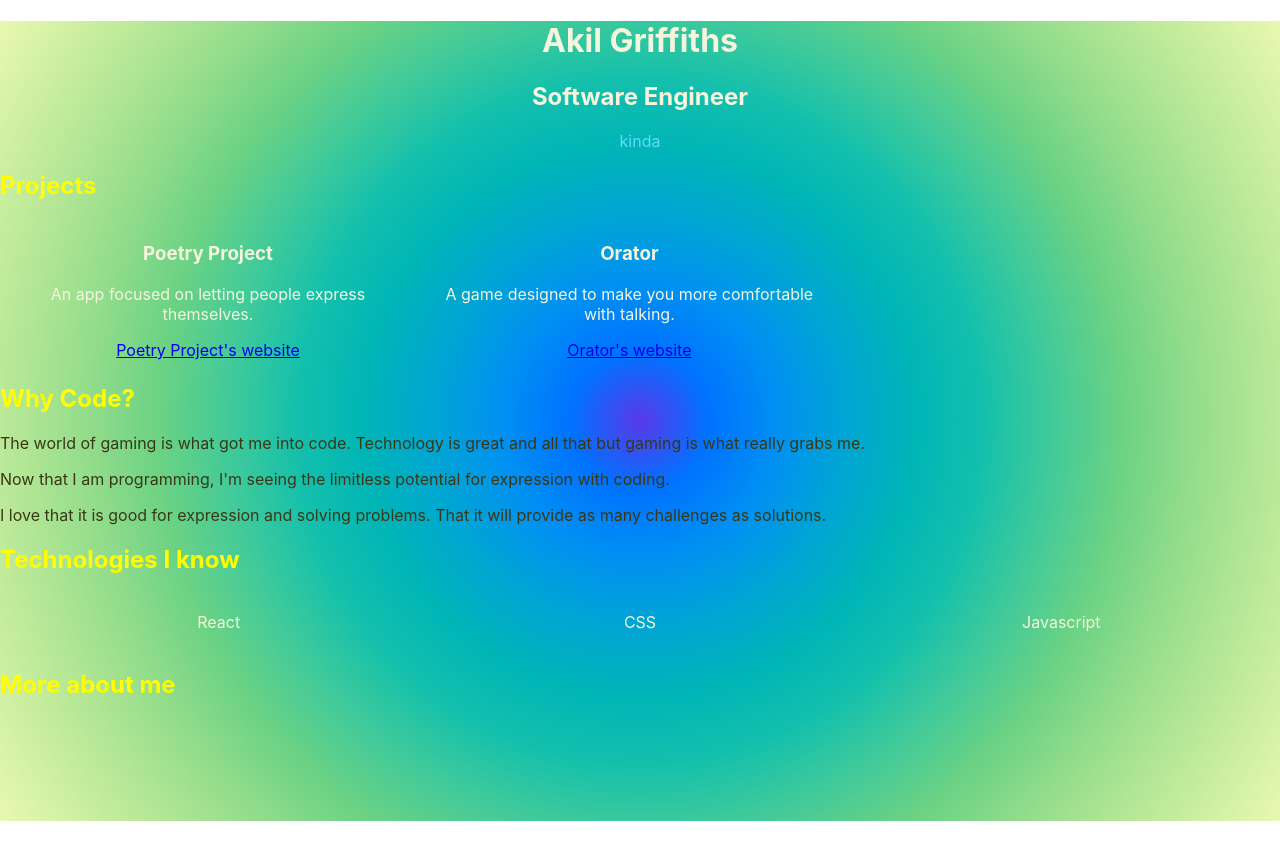
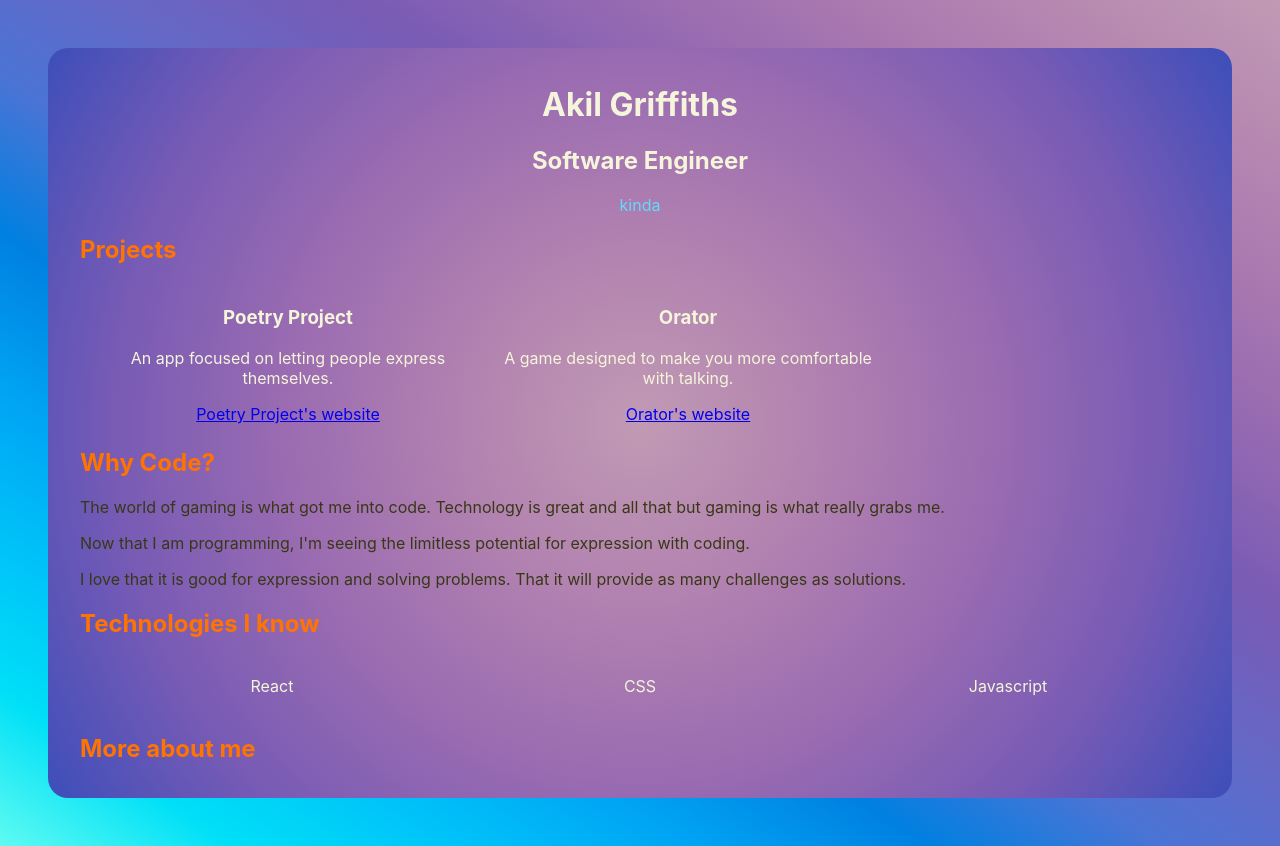
Before and after one commit to Gamoundo/portfolio, a React (Create React App) app: page / in a window 1280 px wide. Before the commit the page ends 821 px from the top, so only its background shows below. Built offline with nearby package versions, Linux system fonts and the light colour scheme.

Commit message:
changed the color

```diff
--- a/src/App.css
+++ b/src/App.css
@@ -1,8 +1,16 @@
+body {
+  text-align: center;
+  background-image: linear-gradient(to left bottom, #c19ab4, #b688b1, #a877b0, #9368b2, #785bb5, #6668c6, #4a74d5, #0080e1, #00a3f3, #00c2f9, #00e0f7, #5ffbf1);
+
+  min-height: 100%;
+  color: beige;
+}
+
 .App {
-  text-align: center;
-  background-image: radial-gradient(circle, #5a39e9, #0072ff, #0090f3, #00a5d4, #00b5b7, #14c0ac, #41ca9a, #6bd284, #91dc8b, #b1e694, #ceefa1, #e8f9b0);
-  min-height: 100vh;
-  color: beige;
+  background-image: radial-gradient(circle, #c19ab4, #b282b0, #9b6cb1, #785bb5, #3d4eba);
+  border-radius: 20px;
+  padding: 1rem 2rem;
+  margin: 3rem;
 }
 
 .App-logo {
@@ -23,7 +31,7 @@
 }
 .titles {
   text-align: left;
-  color: yellow;
+  color: rgb(255, 115, 0);
 }
 p:hover {
   color: beige;
```
